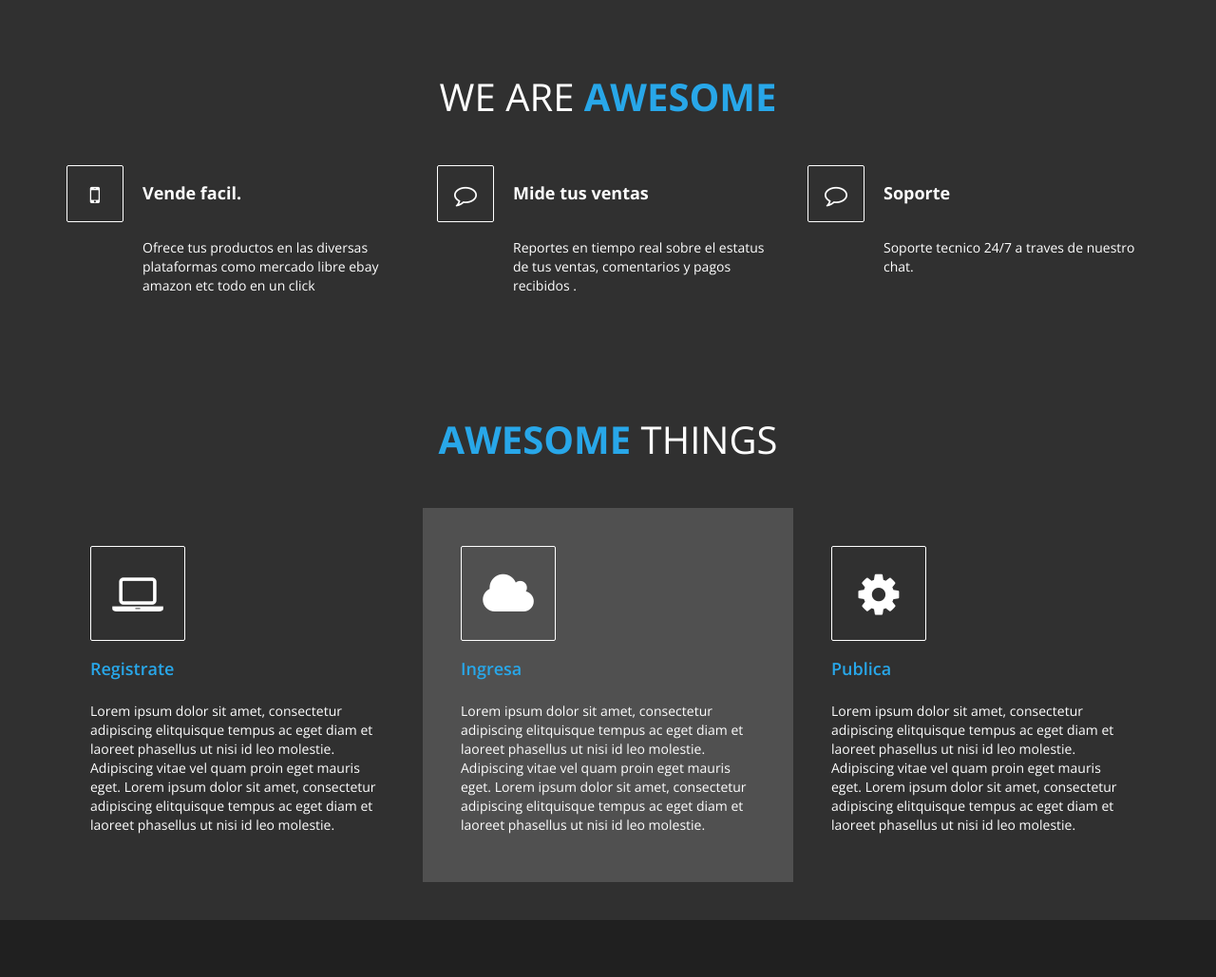
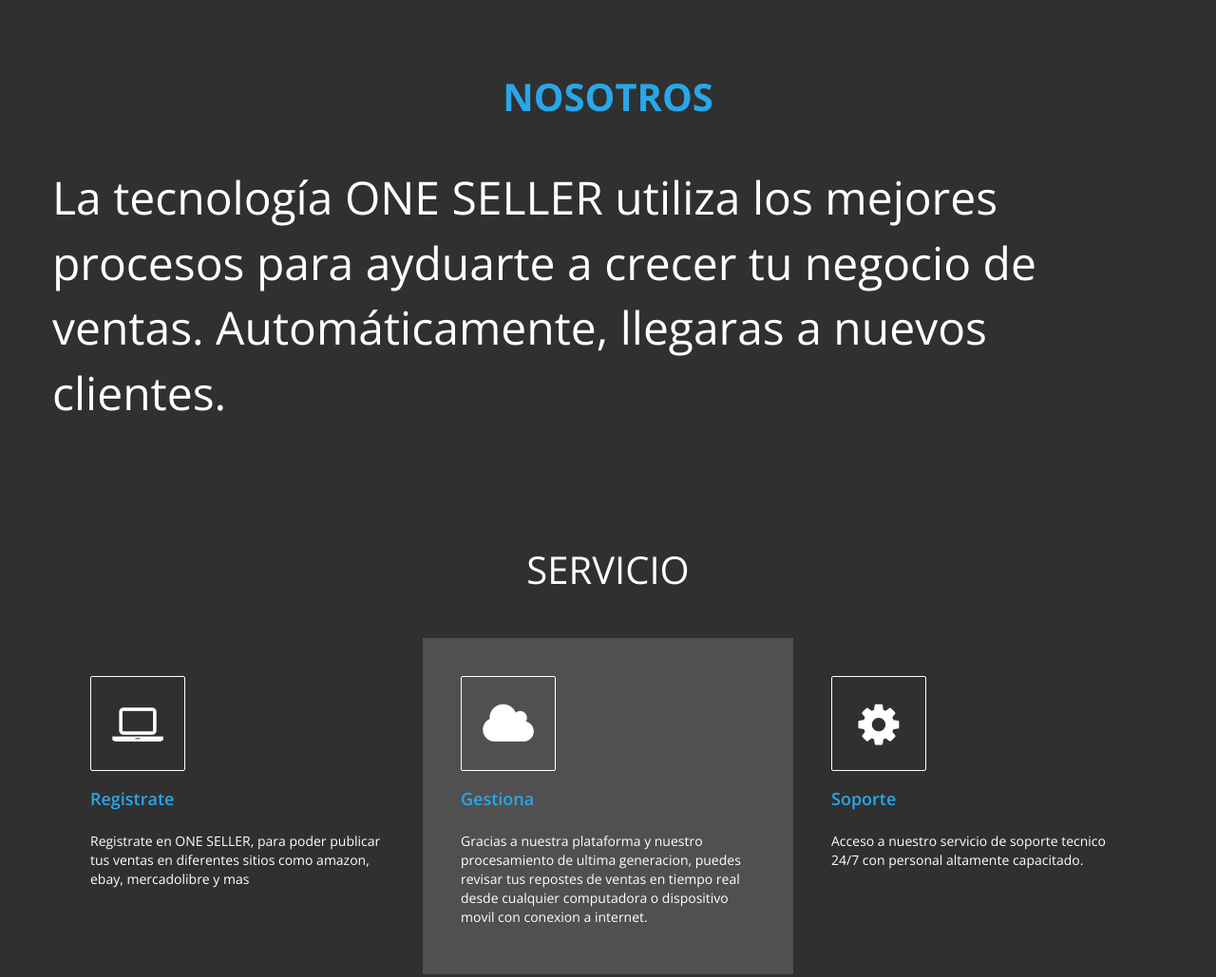
Before and after one commit to RichieFlores/Angelhack, a plain HTML site: page Web 2.0/index.html in a window 1280 px wide. Shown: the part 778-1807 px from the top of the page at 95% size. Drawn offline with nearby package versions, Linux system fonts and the light colour scheme.

Commit message:
Web Final

```diff
--- a/Web 2.0/index.html
+++ b/Web 2.0/index.html
@@ -107,47 +107,14 @@
 			<div class="container">
 				<div class="row">
 					<div class="col-md-12">
-    					<h2 class="wow bounceIn" data-wow-offset="50" data-wow-delay="0.3s">WE ARE <span>AWESOME</span></h2>
+    					<h2 class="wow bounceIn" data-wow-offset="50" data-wow-delay="0.3s"><span>NOSOTROS</span></h2>
     				</div>
-					<div class="col-md-4 col-sm-4 col-xs-12 wow fadeInLeft" data-wow-offset="50" data-wow-delay="0.6s">
-						<div class="media">
-							<div class="media-heading-wrapper">
-								<div class="media-object pull-left">
-									<i class="fa fa-mobile"></i>
-								</div>
-								<h3 class="media-heading">Vende facil.</h3>
-							</div>
-							<div class="media-body">
-								<p>Ofrece tus productos en las diversas plataformas como mercado libre ebay amazon etc todo en un click</p>
-							</div>
-						</div>
-					</div>
-					<div class="col-md-4 col-sm-4 col-xs-12 wow fadeInUp" data-wow-offset="50" data-wow-delay="0.9s">
-						<div class="media">
-							<div class="media-heading-wrapper">
-								<div class="media-object pull-left">
-									<i class="fa fa-comment-o"></i>
-								</div>
-								<h3 class="media-heading">Mide tus ventas</h3>
-							</div>
-							<div class="media-body">
-								<p>Reportes en tiempo real sobre el estatus de tus ventas,  comentarios y  pagos recibidos .</p>
-							</div>
-						</div>
-					</div>
-					<div class="col-md-4 col-sm-4 col-xs-12 wow fadeInRight" data-wow-offset="50" data-wow-delay="0.6s">
-						<div class="media">
-							<div class="media-heading-wrapper">
-								<div class="media-object pull-left">
-									<i class="fa fa-comment-o"></i>
-								</div>
-								<h3 class="media-heading">Soporte</h3>
-							</div>
-							<div class="media-body">
-								<p>Soporte tecnico 24/7 a traves de nuestro chat.</p>
-							</div>
-						</div>
-					</div>
+
+
+                   <font size="19" ><p>La tecnología ONE SELLER  utiliza los mejores procesos para ayduarte a crecer tu negocio de ventas. Automáticamente, llegaras a nuevos clientes.</p></font>
+
+
+
 				</div>
 			</div>
 		</section>
@@ -160,22 +127,22 @@
     		<div class="container">
     			<div class="row">
     				<div class="col-md-12">
-    					<h2 class="wow bounceIn" data-wow-offset="50" data-wow-delay="0.3s"> <span>AWESOME</span> THINGS</h2>
+    					<h2 class="wow bounceIn" data-wow-offset="50" data-wow-delay="0.3s"> <span></span> SERVICIO</h2>
     				</div>
     				<div class="col-md-4 wow fadeIn" data-wow-offset="50" data-wow-delay="0.6s">
     					<i class="fa fa-laptop"></i>
     					<h4>Registrate</h4>
-    					<p>Lorem ipsum dolor sit amet, consectetur adipiscing elitquisque tempus ac eget diam et laoreet phasellus ut nisi id leo molestie. Adipiscing vitae vel quam proin eget mauris eget. Lorem ipsum dolor sit amet, consectetur adipiscing elitquisque tempus ac eget diam et laoreet phasellus ut nisi id leo molestie.</p>
+    					<p>Registrate en ONE SELLER, para poder publicar tus ventas en diferentes sitios como amazon, ebay, mercadolibre y mas</p>
     				</div>
     				<div class="col-md-4 active wow fadeIn" data-wow-offset="50" data-wow-delay="0.9s">
     					<i class="fa fa-cloud"></i>
-    					<h4>Ingresa</h4>
-    					<p>Lorem ipsum dolor sit amet, consectetur adipiscing elitquisque tempus ac eget diam et laoreet phasellus ut nisi id leo molestie. Adipiscing vitae vel quam proin eget mauris eget. Lorem ipsum dolor sit amet, consectetur adipiscing elitquisque tempus ac eget diam et laoreet phasellus ut nisi id leo molestie.</p>
+    					<h4>Gestiona</h4>
+    					<p>Gracias a nuestra plataforma y nuestro procesamiento de ultima generacion,  puedes revisar tus repostes de ventas en tiempo real desde cualquier computadora o dispositivo movil con conexion a internet.</p>
     				</div>
     				<div class="col-md-4 wow fadeIn" data-wow-offset="50" data-wow-delay="0.6s">
     					<i class="fa fa-cog"></i>
-    					<h4>Publica</h4>
-    					<p>Lorem ipsum dolor sit amet, consectetur adipiscing elitquisque tempus ac eget diam et laoreet phasellus ut nisi id leo molestie. Adipiscing vitae vel quam proin eget mauris eget. Lorem ipsum dolor sit amet, consectetur adipiscing elitquisque tempus ac eget diam et laoreet phasellus ut nisi id leo molestie.</p>
+    					<h4>Soporte</h4>
+    					<p>Acceso a nuestro servicio de soporte tecnico 24/7 con personal altamente capacitado.</p>
     				</div>
     			</div>
     		</div>
@@ -194,13 +161,13 @@
     				</div>
     				<div class="col-md-6 col-sm-6 col-xs-12 wow fadeInLeft" data-wow-offset="50" data-wow-delay="0.9s">
     					<form action="#" method="post">
-    						<label>NAME</label>
+    						<label>NOMBRE</label>
     						<input name="fullname" type="text" class="form-control" id="fullname">
 
                             <label>EMAIL</label>
     						<input name="email" type="email" class="form-control" id="email">
 
-                            <label>MESSAGE</label>
+                            <label>MENSAJE</label>
     						<textarea name="message" rows="4" class="form-control" id="message"></textarea>
 
                             <input type="submit" class="form-control">
@@ -208,8 +175,8 @@
     				</div>
     				<div class="col-md-6 col-sm-6 col-xs-12 wow fadeInRight" data-wow-offset="50" data-wow-delay="0.6s">
     					<address>
-    						<p class="address-title">Direccion</p>
-    						<span>Como podemos ayudarte</span>
+    						<p class="address-title">DATOS DE CONTACTO</p>
+    						<span></span>
     						<p><i class="fa fa-phone"></i> 01 800 (one seller)</p>
     						<p><i class="fa fa-envelope-o"></i> info@oneseller.com</p>
     						<p><i class="fa fa-map-marker"></i> Calle Campeche 233, Condesa, 06100 Ciudad de México, CDMX</p>
```
